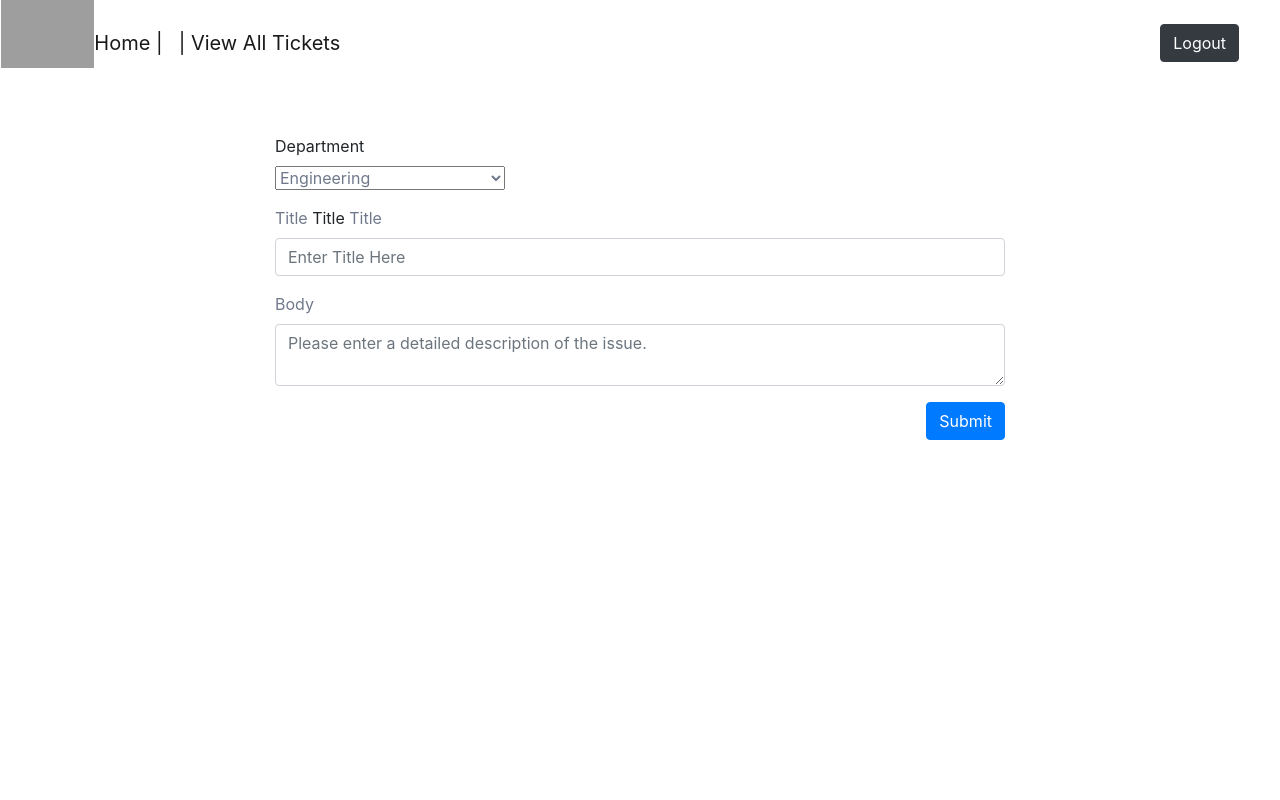
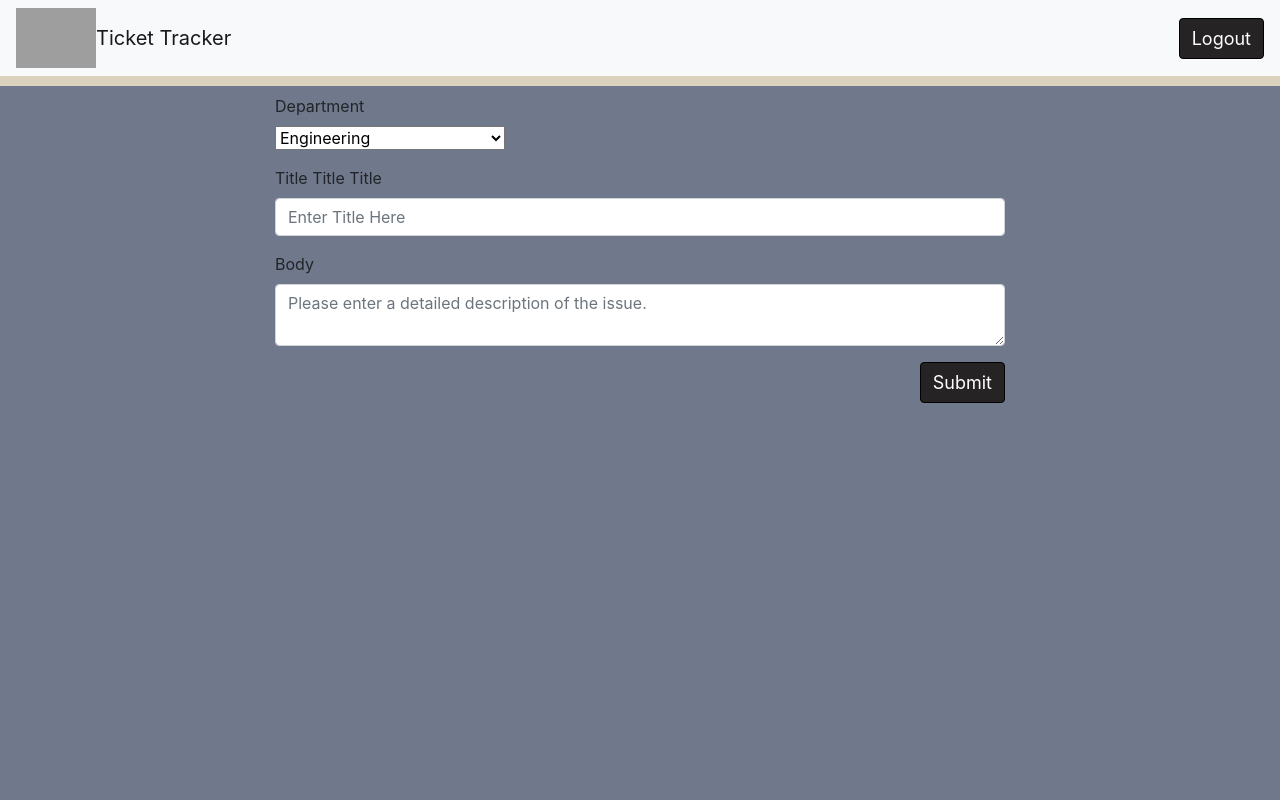
Before and after one commit to TomOverland/Ticket-Tracker, a Node server app: template views/submit.handlebars in a window 1280 px wide. Run offline with Node 20, Linux system fonts and the light colour scheme; the template is opened without the code that fills it, so the values that code supplies are empty; some libraries are stand-ins or nearby versions; grey boxes are pictures that could not be loaded.

Commit message:
Added Styling

```diff
--- a/public/css/index.css
+++ b/public/css/index.css
@@ -1,44 +1,54 @@
 
-img {
+/* img {
   margin-left: -40px;
   margin-top: -20px;
-}
+} */
 
-main {
+/* main {
   color: black;
-}
+} */
 
-header {
-  background-color: white;
+/* header {
+  background-color: white; */
   /* position: relative; */
-  margin-top: -10px;
+  /* margin-top: -10px; */
   /* left: 0;
   right: 0; */
-  height: 80px;
+  /* height: 80px;
   display: run-in;
+} */
+
+.navbar
+{
+  color: #252323;
+  border-bottom: 10px solid #dad2bc;
+  font-size: large;
 }
-
-.navbar {
-  border-radius: 15px;
-}
-
-.container {
+.container-fluid {
   margin-top: 50px;
 }
 
-/* .btn-dark {
-  float: left;
+body {
+  background-color: #70798C;
+}
+
+/* #logoPanel {
+padding-left: 50px;
+
 } */
 
-/* body {
-  background-color: cornflowerblue;
-} */
+.card {
+  position: relative;
+  height: 100%;
+  background-color: #f5f1ed !important;
+  border: 1px solid #000000 !important;
+}
 
-
-/* .card {
-  max-height: fit-content;
-  position: relative;
-} */
+.btn {
+  background-color: #252323 !important;
+  font-size: large;
+  border: 1px solid #000000 !important;
+}
 
 /* header * {
   display: inline-block;
@@ -46,11 +56,11 @@ header {
 
 } */
 
-header li {
+/* header li {
   margin: 15px;
   float: top;
-}
-
+} */
+/*
 
 li a{
   color:#70798C;
@@ -59,16 +69,16 @@ li a{
 
 li a:hover {
   color: #A99985;
-}
-/*
-body {
+} */
+
+/* body {
   height: 100vh;
   margin-top: 150px;
   margin-left: 350px;
   padding: 50px;
 } */
 
-h1 {
+/* h1 {
   background-color: White;
   color: #252323;
 
@@ -80,13 +90,13 @@ h1 {
 
 #title {
   color: #70798C;
-}
-
+} */
+/*
 #body {
   color: #70798C;
-}
+} */
 
-
+/*
 
 header li {
   margin: 15px;
@@ -103,11 +113,6 @@ li a:hover {
   color: #A99985;
 }
 
-body {
-  height: 100vh;
-  padding: 10px;
-}
-
 h1 {
   background-color: White;
   color: #252323;
@@ -120,8 +125,4 @@ h1 {
 
 #title {
   color: #70798C;
-}
-
-#body {
-  color: #70798C;
-}
+} */
--- a/views/layouts/main.handlebars
+++ b/views/layouts/main.handlebars
@@ -7,7 +7,7 @@
   <!-- Latest compiled and minified CSS -->
   <link rel="stylesheet" href="https://stackpath.bootstrapcdn.com/bootstrap/4.3.1/css/bootstrap.min.css">
 
-  <link rel="stylesheet" href="css/index.css">
+  <link rel="stylesheet" href="/public/css/index.css">
   {{!-- <header>
   <link rel="stylesheet" href="/public/css/index.css">
   <title>Ticket Tracker</title>
@@ -25,7 +25,7 @@
   </header> --}}
   <title>Ticket Tracker</title>
 </head>
-
+{{!--
 <div class="container-fluid">
     <nav class="navbar navbar-expand-lg navbar-light bg-white">
       <img src="https://i.ibb.co/M6NWdY4/nav-logo.png" height="70"><a class="navbar-brand" href="../HTML/index.html">Home |</a>
@@ -33,9 +33,13 @@
     <button type="button" class="btn btn-dark ml-auto">Logout</button>
    </nav>
 
-  </div>
+  </div> --}}
+    <nav class="navbar navbar-expand-lg navbar-light bg-light">
+    <img src="https://i.ibb.co/M6NWdY4/nav-logo.png" alt="Time Tracker Small Logo" height="60"><a class="navbar-brand"
+      href="../HTML/index.html">Ticket Tracker</a>
+    <button type="button" class="btn btn-dark ml-auto">Logout</button>
+  </nav>
 
-  </header>
 
 <body>
   {{{body}}}
```
Also changed, not shown: public/HTML/analytics.html (+12 -7 lines), public/HTML/index.html (+25 -22 lines), public/HTML/submittix.html (+7 -11 lines), public/css/analytics.css (+0 -12 lines).
